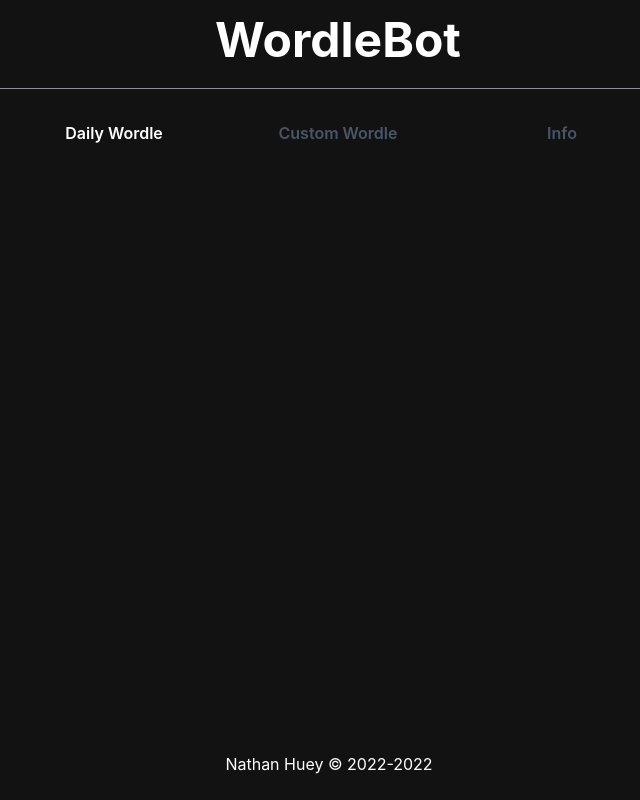
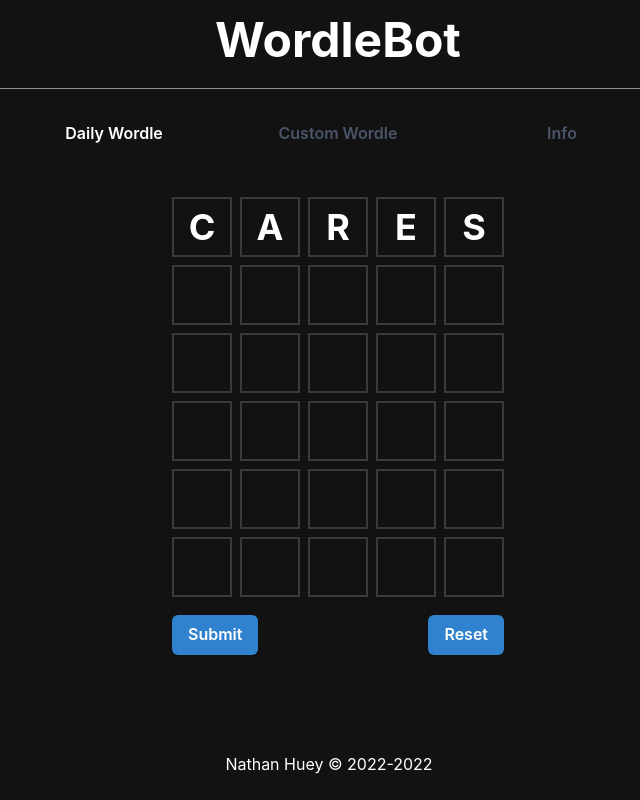
Before and after one commit to njhuey/wordle_guesser, a Next.js app in the folder front-end/: page / in a window 1280 px wide. Shown: the whole page, without its empty margins (302-942 px from the left). Built offline with nearby package versions, Linux system fonts and the light colour scheme.

Commit message:
feat: add daily wordle solver

```diff
--- a/front-end/pages/index.tsx
+++ b/front-end/pages/index.tsx
@@ -17,7 +17,7 @@
   Text,
   Spacer,
 } from "@chakra-ui/react";
-import { GenerateWordle } from "../src/components/words";
+import { GenerateWordle, ColorCycleWordle } from "../src/components/words";
 import { makeRequest } from "../src/api";
 
 export default function Home() {
@@ -60,13 +60,17 @@
           align="center"
           w="80%"
         >
-          <TabList>
+          <TabList mb="20px">
             <Tab w="3xs">Daily Wordle</Tab>
             <Tab w="3xs">Custom Wordle</Tab>
             <Tab w="3xs">Info</Tab>
           </TabList>
           <TabPanels>
-            <TabPanel></TabPanel>
+            <TabPanel>
+              <Center>
+                <ColorCycleWordle />
+              </Center>
+            </TabPanel>
             <TabPanel>
               <FormControl
                 isInvalid={isError}
--- a/front-end/src/components/words.tsx
+++ b/front-end/src/components/words.tsx
@@ -1,5 +1,6 @@
-import React from "react";
-import { Flex, Text, HStack, VStack, Textarea } from "@chakra-ui/react";
+import { useState } from "react";
+import { Flex, Text, HStack, VStack, Button } from "@chakra-ui/react";
+const axios = require("axios");
 
 export function GenerateWordle(props: any) {
   //creates the wordle board
@@ -7,7 +8,7 @@
   for (let i = 0; i < 6; i++) {
     if (i < props.words.length) {
       wordleBoard.push(
-        <GenerateWord word={props.words[i]} target={props.target} />
+        <GenerateWord word={props.words[i]} target={props.target} key={i} />
       );
     } else {
       wordleBoard.push(<GenerateWord word={"     "} target={props.target} />);
@@ -63,7 +64,14 @@
   //creates letters
   if (props.letter != " ") {
     return (
-      <Flex w="60px" h="60px" bg={props.color} justify="center" align="center">
+      <Flex
+        w="60px"
+        h="60px"
+        bg={props.color}
+        justify="center"
+        align="center"
+        userSelect="none"
+      >
         <Text textTransform="uppercase" fontSize="4xl" as="b">
           {props.letter}
         </Text>
@@ -83,3 +91,204 @@
     );
   }
 }
+
+export function ColorCycleWordle(props: any) {
+  const makeRequest = (temp_words: string[], temp_colors: number[][]) => {
+    axios({
+      method: "post",
+      url: "http://localhost:8000/word/",
+      data: {
+        guesses: temp_words,
+        colors: convertColors(temp_colors),
+      },
+    })
+      .then(function (response: any) {
+        // handle success
+        console.log(response);
+        setMessage("");
+        setWords(temp_words);
+        setColors(temp_colors);
+        setCycleWord(response.data.guess);
+        setCycleColors([0, 0, 0, 0, 0]);
+      })
+      .catch(function (error: any) {
+        // handle error
+        console.log(error);
+        setMessage(
+          "impossible wordle pattern, check discrepancies with wordle site"
+        );
+        setIsError(1);
+      });
+  };
+
+  const convertColors = (colors: number[][]): string[][] => {
+    const mapping: { [key: number]: string } = {
+      1: "green",
+      2: "yellow",
+      3: "grey",
+    };
+
+    let newColors: string[][] = [];
+    for (let i = 0; i < colors.length; i++) {
+      let wordColor: string[] = [];
+      for (let j = 0; j < colors[i].length; j++) {
+        wordColor.push(mapping[colors[i][j]]);
+      }
+      newColors.push(wordColor);
+    }
+    return newColors;
+  };
+
+  const [words, setWords] = useState<string[]>([]);
+  const [colors, setColors] = useState<number[][]>([]);
+  const [cycleWord, setCycleWord] = useState<string>("cares");
+  const [cycleColors, setCycleColors] = useState<number[]>([0, 0, 0, 0, 0]);
+  const [message, setMessage] = useState<string>("");
+  const [completed, setCompleted] = useState<boolean>(false);
+  const [isError, setIsError] = useState<number>(0);
+
+  const errorMapping: { [key: number]: string } = {
+    0: "white",
+    1: "red",
+  };
+
+  const changeColor = (i: number) => {
+    let tempColors = cycleColors.slice();
+    tempColors[i] = (tempColors[i] % 3) + 1;
+    setCycleColors(tempColors);
+  };
+
+  const onSubmit = () => {
+    if (cycleColors.every((val) => val == 1)) {
+      if (!completed) {
+        let temp_colors: number[][] = colors.slice();
+        let temp_words: string[] = words.slice();
+        temp_colors.push(cycleColors);
+        temp_words.push(cycleWord);
+        setWords(temp_words);
+        setColors(temp_colors);
+        setCompleted(true);
+        setMessage("Success!");
+      }
+    } else if (!cycleColors.includes(0)) {
+      let temp_colors: number[][] = colors.slice();
+      let temp_words: string[] = words.slice();
+      temp_colors.push(cycleColors);
+      temp_words.push(cycleWord);
+      makeRequest(temp_words, temp_colors);
+    } else {
+      setMessage("each letter must have a specified color");
+      setIsError(1);
+    }
+  };
+
+  const onReset = () => {
+    setWords([]);
+    setColors([]);
+    setCycleWord("cares");
+    setCycleColors([0, 0, 0, 0, 0]);
+    setMessage("");
+    setCompleted(false);
+    setIsError(0);
+  };
+
+  let coloredWords = [];
+  for (let i = 0; i < colors.length; i++) {
+    coloredWords.push(<Word word={words[i]} colors={colors[i]} />);
+  }
+
+  if (coloredWords.length < 6 && !completed) {
+    coloredWords.push(
+      <ColorCycleWord
+        word={cycleWord}
+        colors={cycleColors}
+        onClick={(i: number) => changeColor(i)}
+      />
+    );
+  }
+
+  for (let i = coloredWords.length; i < 6; i++) {
+    coloredWords.push(<GenerateWord word={"     "} target={"fffff"} />);
+  }
+
+  return (
+    <VStack>
+      <Text textColor={errorMapping[isError]}>{message}</Text>
+      {coloredWords}
+      <HStack spacing="170" pt="10px">
+        <Button colorScheme="blue" onClick={onSubmit}>
+          Submit
+        </Button>
+        <Button colorScheme="blue" onClick={onReset}>
+          Reset
+        </Button>
+      </HStack>
+    </VStack>
+  );
+}
+
+export function Word(props: any) {
+  let word = [];
+
+  for (let i = 0; i < 5; i++) {
+    if (props.colors[i] == 1) {
+      word.push(
+        <GenerateLetter letter={props.word[i]} color="#538d4e" key={i} />
+      );
+    } else if (props.colors[i] == 2) {
+      word.push(
+        <GenerateLetter letter={props.word[i]} color="#b59f3b" key={i} />
+      );
+    } else {
+      word.push(
+        <GenerateLetter letter={props.word[i]} color="#3a3a3d" key={i} />
+      );
+    }
+  }
+
+  return <HStack>{word}</HStack>;
+}
+
+export function ColorCycleWord(props: any) {
+  const lookup: { [key: number]: string } = {
+    0: "#121213",
+    1: "#538d4e",
+    2: "#b59f3b",
+    3: "#3a3a3d",
+  };
+
+  let word = [];
+  for (let i = 0; i < 5; i++) {
+    word.push(
+      <ColorCycleLetter
+        letter={props.word[i]}
+        index={i}
+        color={lookup[props.colors[i]]}
+        onClick={(i: number) => props.onClick(i)}
+      />
+    );
+  }
+
+  return <HStack>{word}</HStack>;
+}
+
+function ColorCycleLetter(props: any) {
+  return (
+    <Flex
+      w="60px"
+      h="60px"
+      bg={props.color}
+      justify="center"
+      align="center"
+      border={props.color == "#121213" ? "2px" : "0px"}
+      borderColor="#3a3a3d"
+      key={0}
+      userSelect="none"
+      onClick={() => props.onClick(props.index)}
+    >
+      <Text textTransform="uppercase" fontSize="4xl" as="b">
+        {props.letter}
+      </Text>
+    </Flex>
+  );
+}
```
Also changed, not shown: 2 other files (tests, documents, lock files or other folders).
